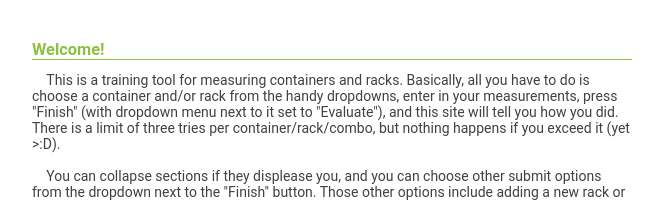
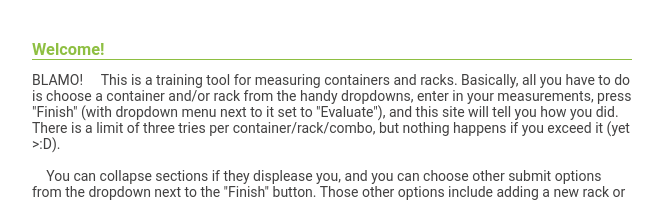
Before and after one commit to pickledherring/container_verification, a plain HTML site: page how_to.html in a window 1280 px wide. Shown: the top 202 px of the page, without its empty margins (8-670 px from the left). Drawn offline with Linux system fonts and the light colour scheme.

Commit message:
BLAMO! COMMITED

```diff
--- a/how_to.html
+++ b/how_to.html
@@ -9,6 +9,7 @@
         Welcome!
     </h3>
     <p>
+      BLAMO!
         &ensp;&ensp;This is a training tool for measuring containers and racks.
         Basically, all you have to do is choose a container and/or rack from
         the handy dropdowns, enter in your measurements, press "Finish" (with
```
